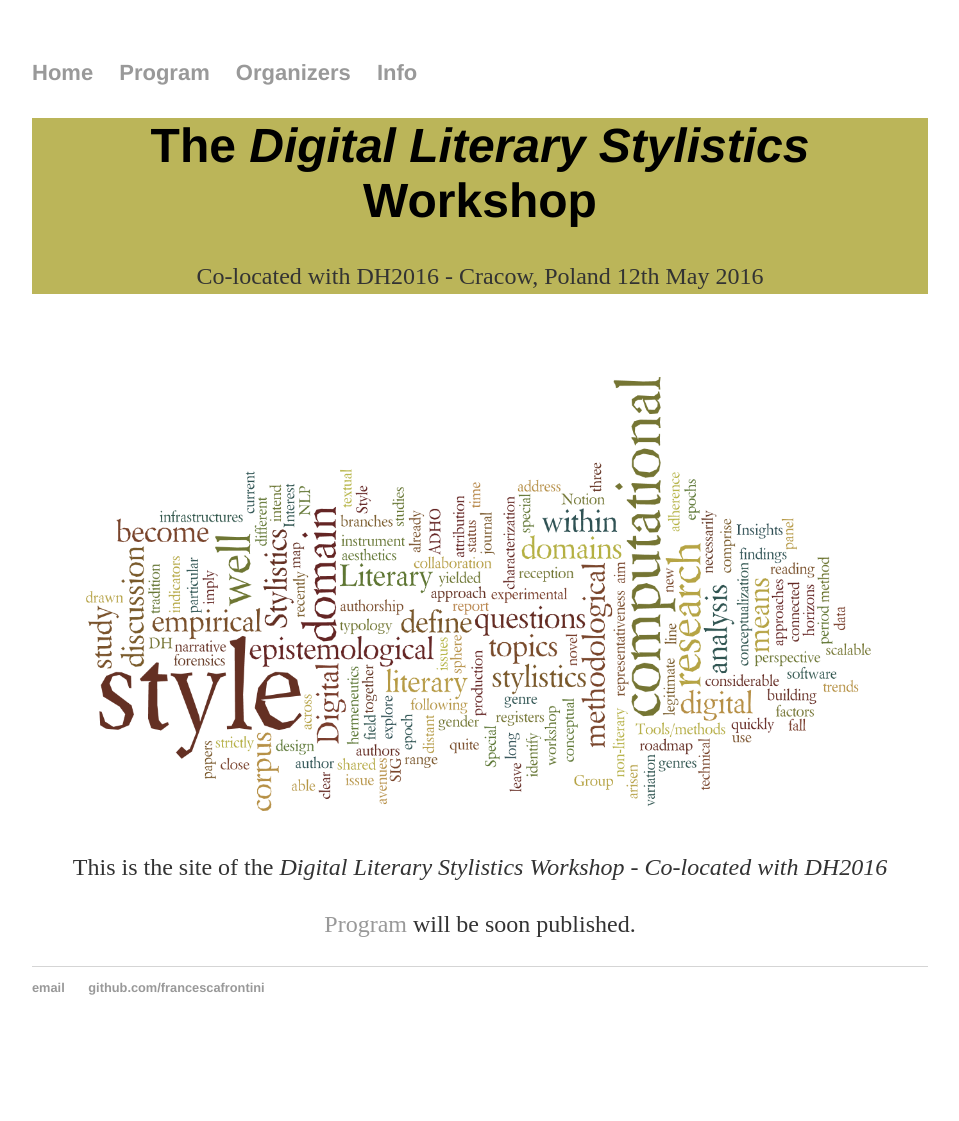
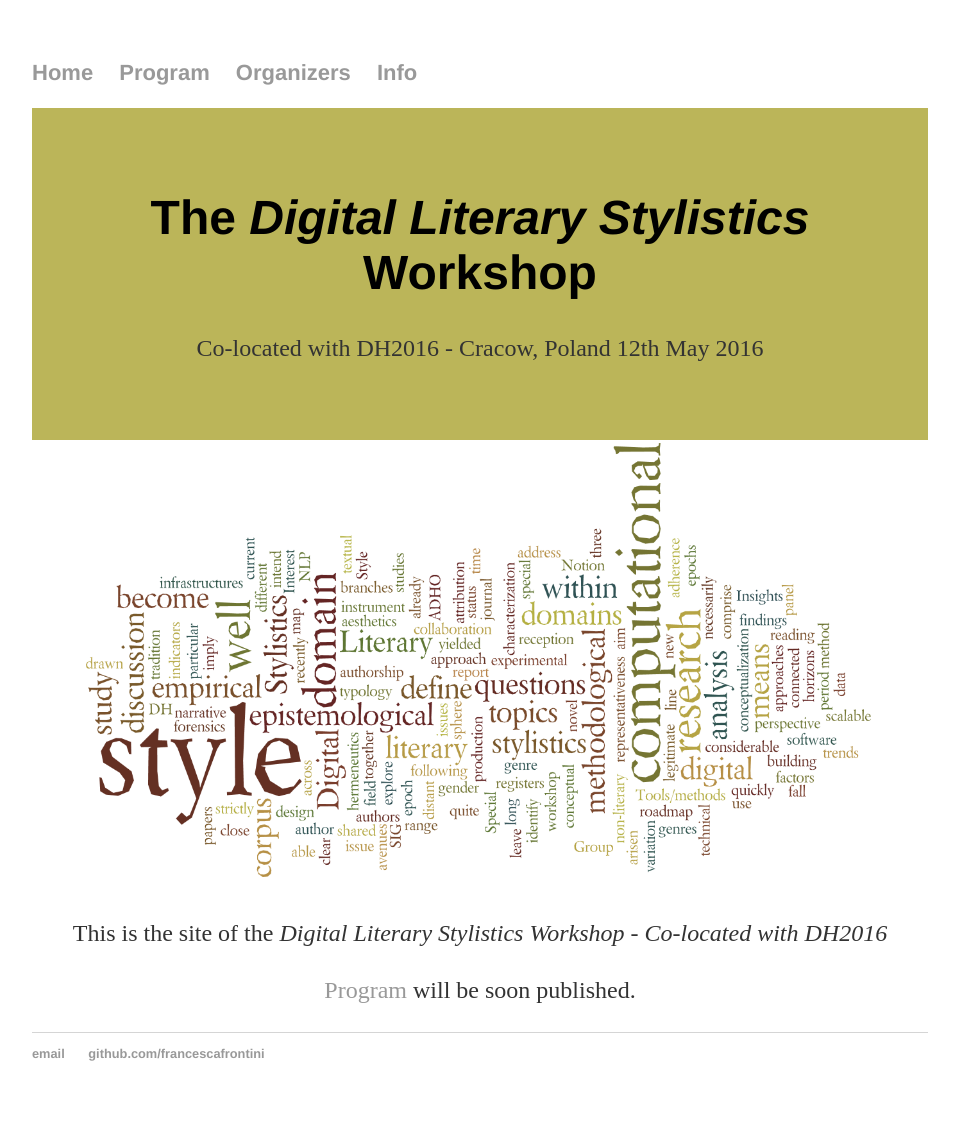
Before and after one commit to DigitalLiteraryStylistic/-DigitalLiteraryStylistic.github.io, a Jekyll site: the page built from index.html, in a window 1280 px wide. Shown: the whole page, without its empty margins (160-1119 px from the left). Built offline with Jekyll 4.4.1, drawn with Linux system fonts in a browser that asks for light colours; before the commit the page ends 1055 px from its top, so only the background shows below that.

Commit message:
Update main.css

```diff
--- a/css/main.css
+++ b/css/main.css
@@ -50,7 +50,7 @@
 .main-header {
   text-align: center;
   background: #BBB559;
-  margin: 0px auto 80px;
+  padding: 50px 0px 50px 0px;;
 }
 
 .blurb {
```
